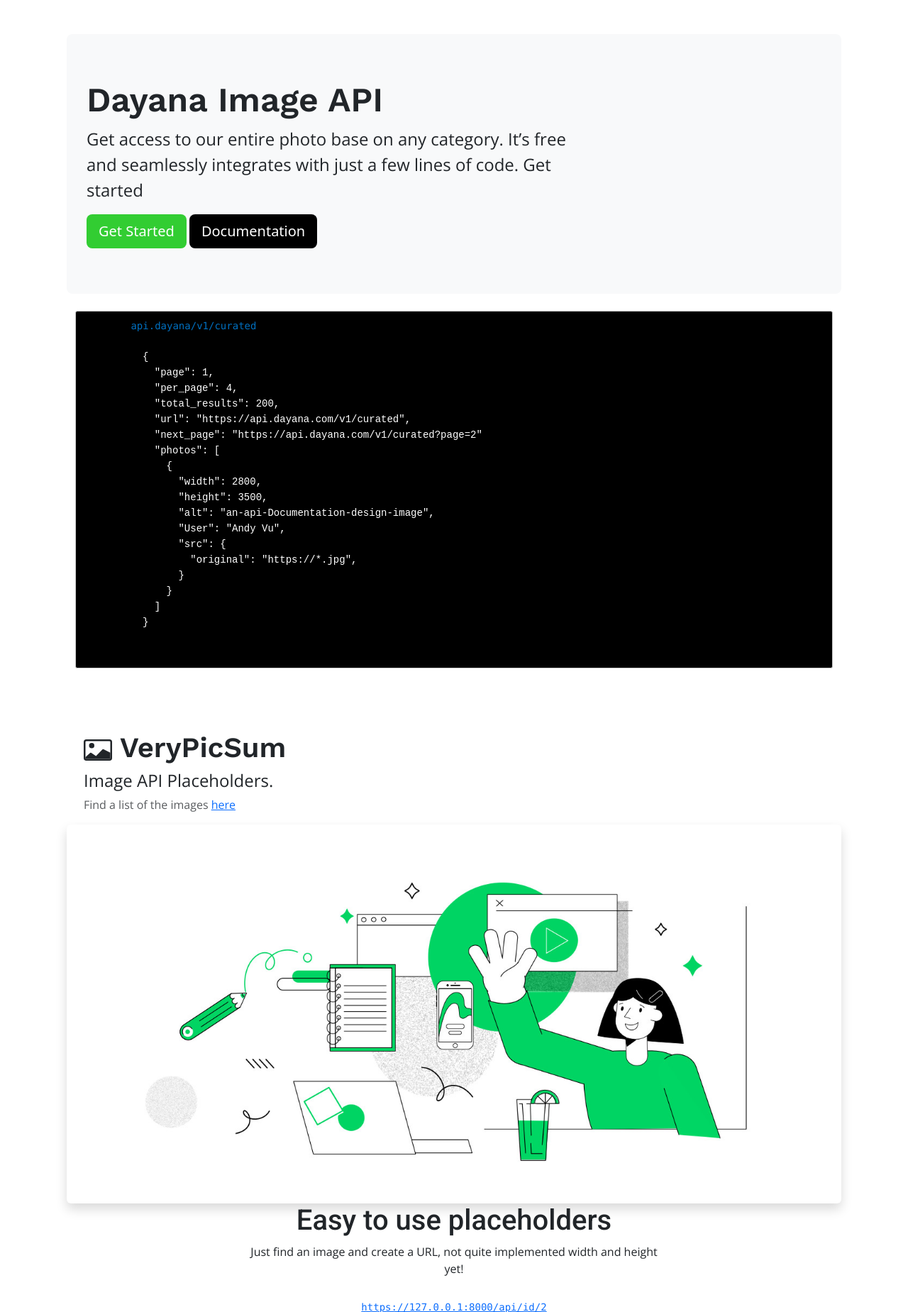
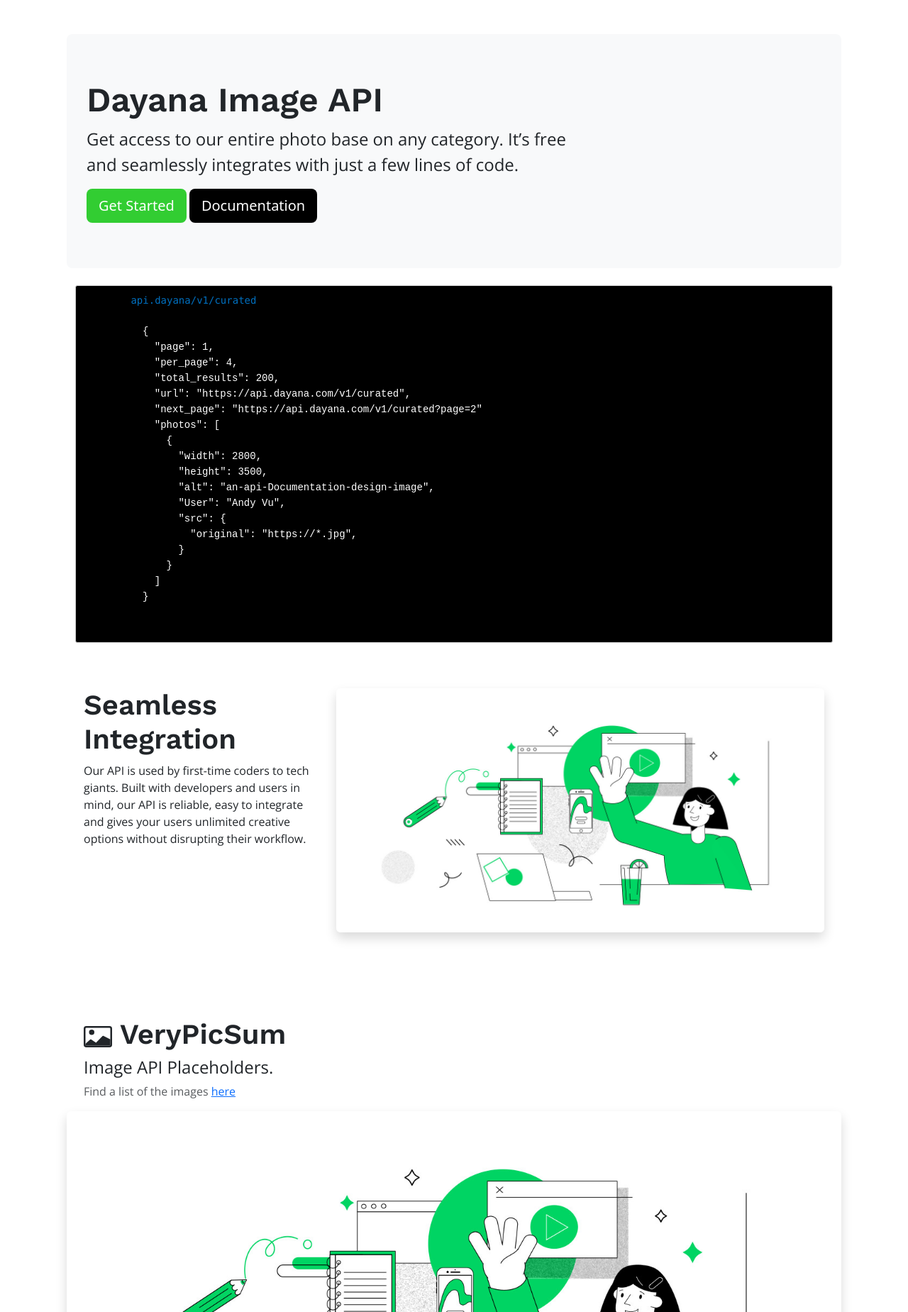
Before and after one commit to ehuntober/Dayana-Api, a Django app: page / in a window 1280 px wide. Shown: the part 73-1922 px from the top of the page at 71% size. Run offline with Django 4.2, Linux system fonts and the light colour scheme; data comes from the database, SQL or seed files in the repository.

Commit message:
new image added

```diff
--- a/templates/images/index.html
+++ b/templates/images/index.html
@@ -68,7 +68,7 @@
               <h1 class="display-5 fw-bold">Dayana Image API</h1>
 
               <p class="col-md-8 fs-4">Get access to our entire photo base on any category.
-                It’s free and seamlessly integrates with just a few lines of code. Get started </p>
+                It’s free and seamlessly integrates with just a few lines of code. </p>
 
               <button class="btn  btn-lg" type="button" style="color:white;background:#32cd32">Get Started</button>
               <button class="btn  btn-lg" type="button" style="color:white;background:black">Documentation</button>
@@ -106,6 +106,33 @@
           }
         </code>
       </pre>
+
+</div>
+
+
+
+<div class="container">
+
+    <div class="container py-5">
+        <div class="row">
+
+         <div class="col-md-4 ">
+            <h1 class='api-landing-page__title'>Seamless Integration</h1>
+         <p class=''>Our API is used by first-time coders to tech giants. Built with developers
+           and users in mind, our API is reliable, easy to integrate and gives your users unlimited creative options without disrupting their workflow.</p>
+
+
+         </div>
+
+
+         <div class="col-md-8">
+            <img class="shadow  bg-white rounded" src="http://127.0.0.1:8000/api/id/1" alt="description of the image" width="100%">
+
+         </div>
+
+        </div>
+      </div>
+
 
 </div>
 
```
